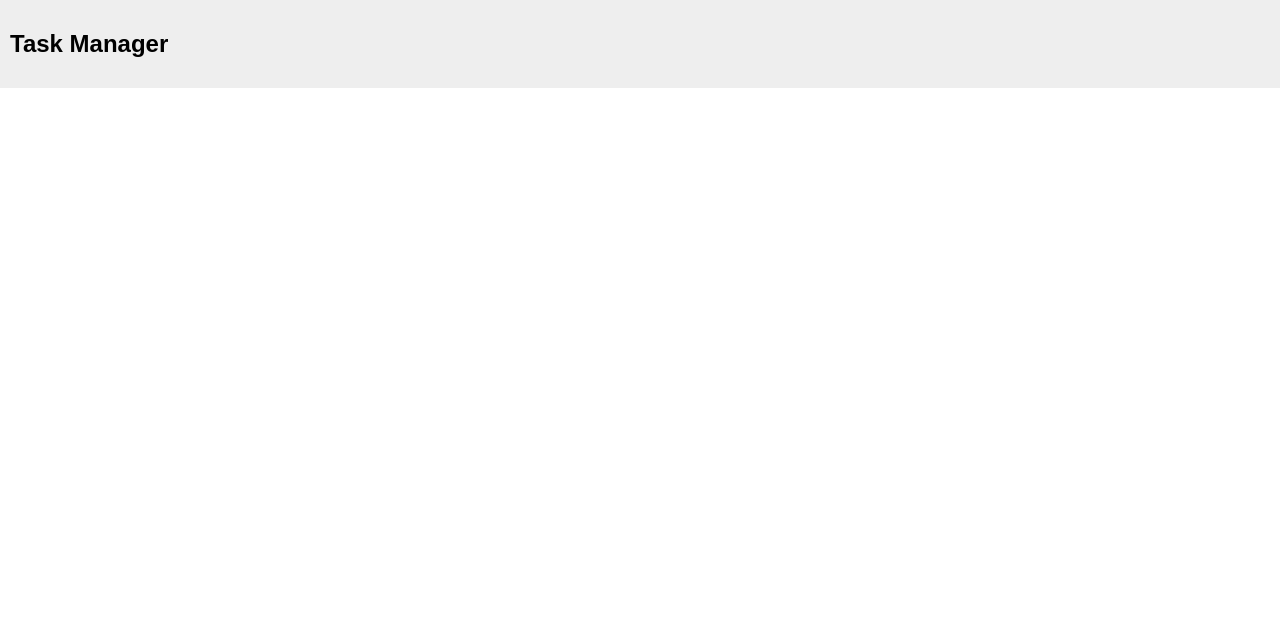
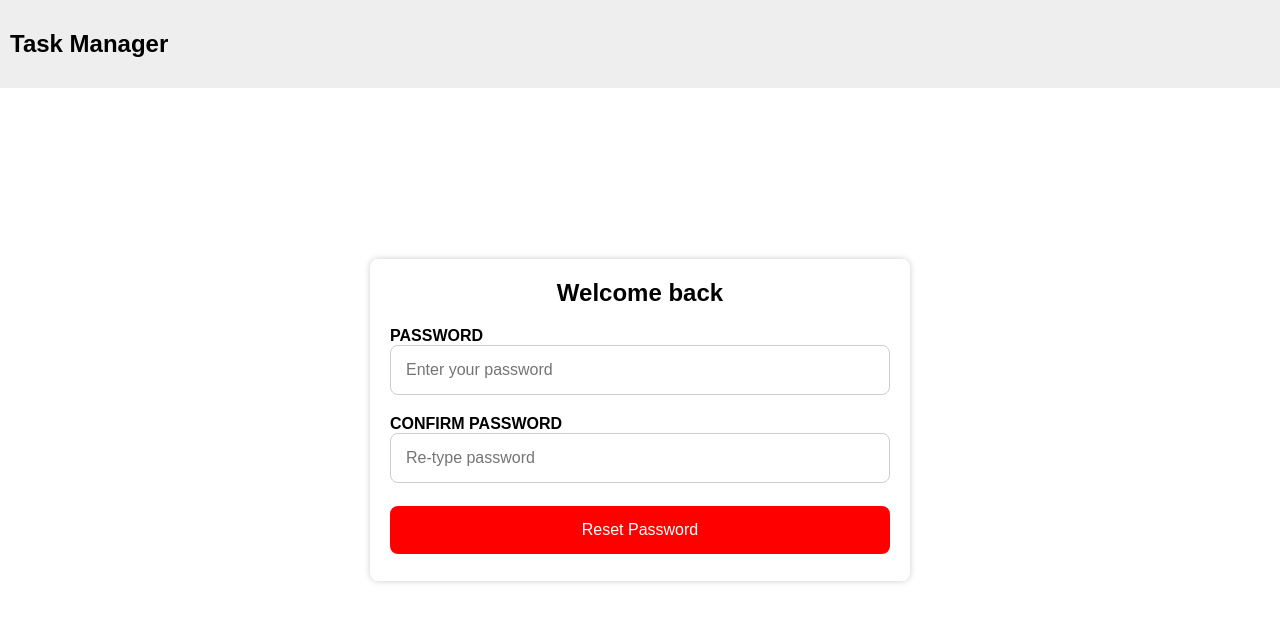
Before and after one commit to rekha0suthar/task-manager, a React (Create React App) app in the folder frontend/: page /reset-password in a window 1280 px wide. Before the commit this address had no page. Shown: the top 622 px of the page. Built offline with nearby package versions, Linux system fonts and the light colour scheme.

Commit message:
forgot and reset password

```diff
--- a/frontend/src/api/index.js
+++ b/frontend/src/api/index.js
@@ -24,7 +24,7 @@ export const signUpGoogle = (accessToken) =>
   API.post('/users/signup', {
     googleAccessToken: accessToken,
   });
-
+export const resetPassword = (data) => API.put('/users/reset-password', data);
 export const getUser = (userId) => API.get(`/users/${userId}`);
 
 //Task APIs
--- /dev/null
+++ b/frontend/src/components/ResetPassword/index.jsx
@@ -0,0 +1,54 @@
+import React, { useState } from 'react';
+import { resetPassword } from '../../api';
+import { useNavigate } from 'react-router-dom';
+
+const ResetPassword = () => {
+  const [confirmPassword, setConfirmPassword] = useState('');
+  const [password, setPassword] = useState('');
+
+  const email = localStorage.getItem('email');
+  const navigate = useNavigate();
+
+  const handleResetPassword = async () => {
+    try {
+      if (password === confirmPassword) {
+        await resetPassword({ email, password });
+        navigate('/');
+      }
+    } catch (err) {
+      console.log(err);
+    }
+  };
+  return (
+    <div className="login-container">
+      <div className="login-containerv2">
+        <h2>Welcome back</h2>
+        <div className="input-container">
+          <label>PASSWORD</label>
+          <input
+            value={password}
+            onChange={(e) => setPassword(e.target.value)}
+            placeholder="Enter your password"
+            type="password"
+            required
+          />
+        </div>
+        <div className="input-container">
+          <label>CONFIRM PASSWORD</label>
+          <input
+            value={confirmPassword}
+            onChange={(e) => setConfirmPassword(e.target.value)}
+            placeholder="Re-type password"
+            type="password"
+            required
+          />
+        </div>
+        <button className="login-btn" onClick={handleResetPassword}>
+          Reset Password
+        </button>
+      </div>
+    </div>
+  );
+};
+
+export default ResetPassword;
--- /dev/null
+++ b/frontend/src/components/forgotPassword/index.jsx
@@ -0,0 +1,36 @@
+import React, { useState } from 'react';
+import { useNavigate } from 'react-router-dom';
+
+const ForgotPassword = () => {
+  const [email, setEmail] = useState('');
+
+  const navigate = useNavigate();
+
+  const handleForgetPassword = () => {
+    localStorage.setItem('email', email);
+    navigate('/reset-password');
+  };
+  return (
+    <div className="login-container">
+      <div className="login-containerv2">
+        <h2>Forgot Password</h2>
+
+        <div className="input-container">
+          <label>EMAIL</label>
+          <input
+            value={email}
+            onChange={(e) => setEmail(e.target.value)}
+            placeholder="Enter your email"
+            type="email"
+            required
+          />
+        </div>
+        <button className="login-btn" onClick={handleForgetPassword}>
+          Forgot Password
+        </button>
+      </div>
+    </div>
+  );
+};
+
+export default ForgotPassword;
--- a/frontend/src/components/login/index.js
+++ b/frontend/src/components/login/index.js
@@ -34,6 +34,7 @@ const Login = () => {
         <div className="input-container">
           <label>EMAIL</label>
           <input
+            value={email}
             onChange={(e) => setEmail(e.target.value)}
             placeholder="Enter your email"
             type="email"
@@ -43,6 +44,7 @@ const Login = () => {
         <div className="input-container">
           <label>PASSWORD</label>
           <input
+            value={password}
             onChange={(e) => setPassword(e.target.value)}
             placeholder="Enter your password"
             type="password"
@@ -53,9 +55,7 @@ const Login = () => {
           <div>
             <input type="checkbox" /> Remember Me
           </div>
-          {/* <div>
-            <Link to="/account/forgotpassowrd">Forgot password?</Link>
-          </div> */}
+          <Link to="/forgot-password">Forgot password</Link>
         </div>
 
         <button onClick={handleSubmit} className="login-btn">
--- a/frontend/src/components/login/login.css
+++ b/frontend/src/components/login/login.css
@@ -64,7 +64,7 @@
   transition: all 0.4s;
   background-color: white;
   border: 1px solid red;
-  color: black;
+  color: red;
 }
 
 .or {
@@ -89,15 +89,6 @@
   color: white;
 }
 
-.signup-btn {
-  color: black;
-}
-
-.signup-btn:hover {
-  color: black;
-  text-decoration: underline;
-}
-
 .notreg {
   display: inline-block;
   margin-top: 15px;
--- a/frontend/src/components/signup/signup.css
+++ b/frontend/src/components/signup/signup.css
@@ -66,7 +66,7 @@
   transition: all 0.4s;
   background-color: white;
   border: 1px solid red;
-  color: black;
+  color: red;
 }
 
 .or {
@@ -91,15 +91,6 @@
   color: white;
 }
 
-.signup-btn {
-  color: black;
-}
-
-.signup-btn:hover {
-  color: black;
-  text-decoration: underline;
-}
-
 .notreg {
   display: inline-block;
   margin-top: 15px;
--- a/frontend/src/router/Router.js
+++ b/frontend/src/router/Router.js
@@ -5,12 +5,16 @@ import Signup from '../components/signup';
 import TodoList from '../components/todoList';
 import { ProtectedRoute } from './ProtectedRoute';
 import UserProfile from '../components/profile';
+import ForgotPassword from '../components/forgotPassword';
+import ResetPassword from '../components/ResetPassword';
 
 const Router = () => {
   return (
     <Routes>
       <Route path="/" element={<Login />} />
       <Route path="/signup" element={<Signup />} />
+      <Route path="/forgot-password" element={<ForgotPassword />} />
+      <Route path="/reset-password" element={<ResetPassword />} />
       <Route element={<ProtectedRoute />}>
         <Route path="/dashboard" element={<TodoList />} />
         <Route path="/profile" element={<UserProfile />} />
```
Also changed, not shown: 2 other files (tests, documents, lock files or other folders).
